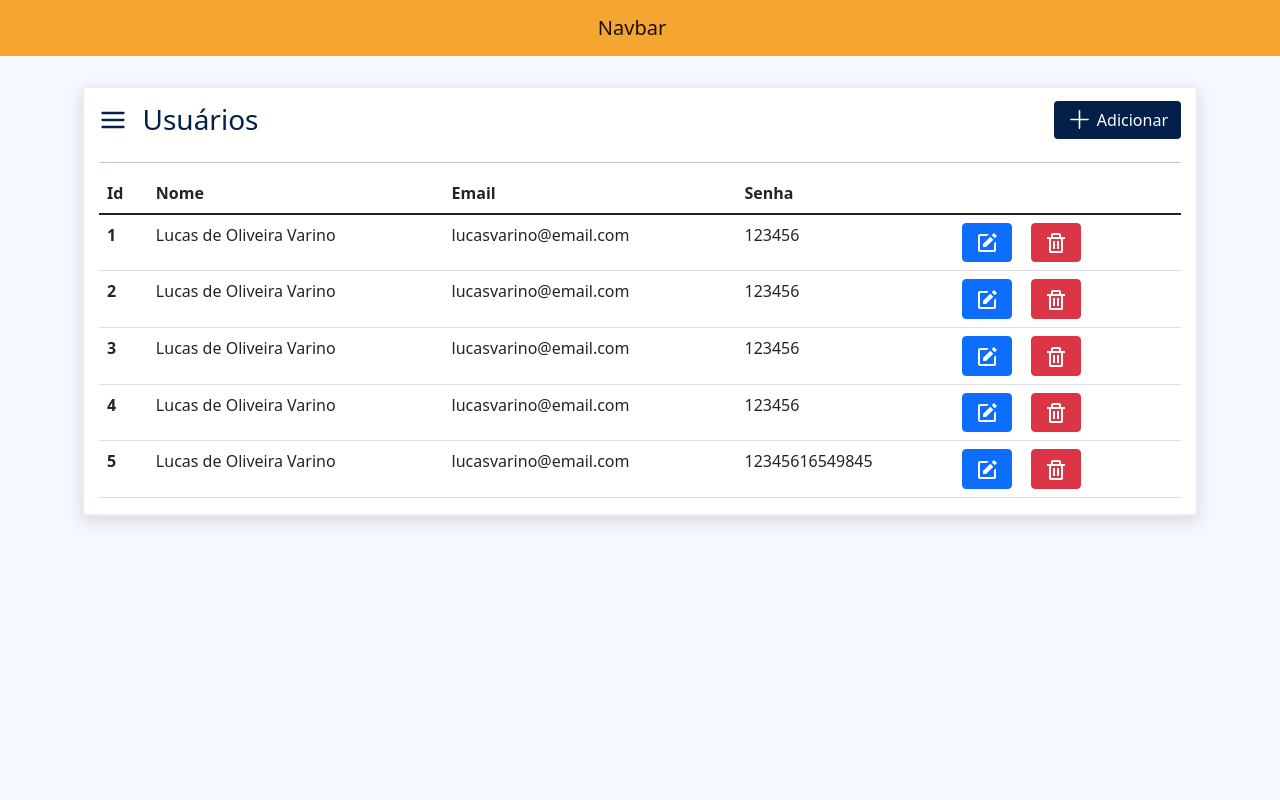
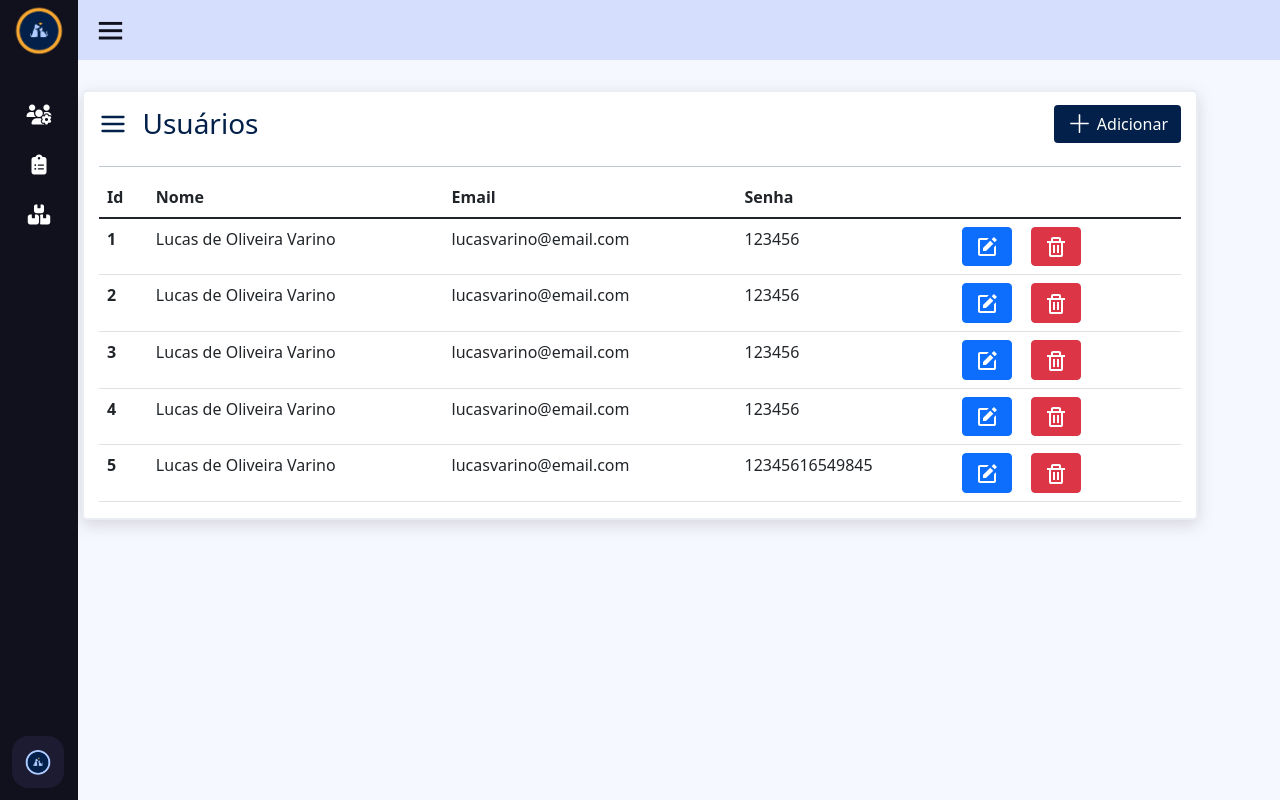
Before and after one commit to Maycdouglas/Trainee2021.2, a PHP site: page /views/admin/usuarios.html in a window 1280 px wide. Run offline with PHP 8.4, Linux system fonts and the light colour scheme; some libraries are stand-ins or nearby versions.

Commit message:
Arruma diretorios e insere navbar na adm-usuarios

```diff
--- a/mycaopetshop/public/css/sidebar-adm.css
+++ b/mycaopetshop/public/css/sidebar-adm.css
@@ -210,7 +210,6 @@
   .home-section{
     position: relative;
     background: #e1e8ff;
-    height: 100vh;
     left: 260px;
     width: calc(100% - 260px);
     transition: all 0.5s ease;
--- a/mycaopetshop/views/admin/usuarios.html
+++ b/mycaopetshop/views/admin/usuarios.html
@@ -7,17 +7,72 @@
     <meta name="viewport" content="width=device-width, initial-scale=1.0">
     <link href="https://cdn.jsdelivr.net/npm/bootstrap@5.1.3/dist/css/bootstrap.min.css" rel="stylesheet"
         integrity="sha384-1BmE4kWBq78iYhFldvKuhfTAU6auU8tT94WrHftjDbrCEXSU1oBoqyl2QvZ6jIW3" crossorigin="anonymous">
+    <script src="https://kit.fontawesome.com/c11bde093d.js" crossorigin="anonymous"></script>
+    <link href='https://unpkg.com/boxicons@2.0.7/css/boxicons.min.css' rel='stylesheet'>
     <link rel="stylesheet" href="../../public/css/usuarios.css">
+    <link rel="stylesheet" href="../../public/css/sidebar-adm.css">
     <title>Admin - Usuários</title>
 </head>
 
 <body>
     <header>
-        <nav class="navbar navbar-expand-lg navbar-light bg-principal">
-            <div class="container-md justify-content-center">
-                <a class="navbar-brand" href="#">Navbar</a>
+        <div class="sidebar close">
+            <div class="logo-details">
+                <img class="d-flex" src="../../public/assets/Icone com borda amarela.png">
+                <span class="logo_name">MyCao</span>
             </div>
-        </nav>
+            <ul class="nav-links">
+                <li>
+                    <a href="usuarios.html">
+                        <i class='fas fa-users-cog'></i>
+                        <span class="link_name">Usuários</span>
+                    </a>
+                    <ul class="sub-menu blank">
+                        <li><a class="link_name" href="usuarios.html">Usuários</a></li>
+                    </ul>
+                </li>
+                <li>
+                    <div class="iocn-link">
+                        <a href="view-adm-categorias.html">
+                            <i class='fas fa-clipboard-list'></i>
+                            <span class="link_name">Categorias</span>
+                        </a>
+                    </div>
+                    <ul class="sub-menu blank">
+                        <li><a class="link_name" href="view-adm-categorias.html">Categorias</a></li>
+                    </ul>
+                </li>
+                <li>
+                    <div class="iocn-link">
+                        <a href="view-adm-produtos.html">
+                            <i class='fas fa-boxes'></i>
+                            <span class="link_name">Produtos</span>
+                        </a>
+                    </div>
+                    <ul class="sub-menu blank">
+                        <li><a class="link_name" href="view-adm-produtos.html">Produtos</a></li>
+                    </ul>
+                </li>
+
+
+                <li>
+                    <div class="profile-details">
+                        <div class="profile-content">
+                            <img class="d-flex" src="../../public/assets/Icone com borda azul claro.png">
+                        </div>
+                        <div class="name-job">
+                            <div class="profile_name">Usuário</div>
+                        </div>
+                        <i class='fas fa-sign-out-alt'></i>
+                    </div>
+                </li>
+            </ul>
+        </div>
+        <section class="home-section">
+            <div class="home-content">
+                <i class='bx bx-menu'></i>
+            </div>
+        </section>
     </header>
     <main class="container principal">
         <div class="main">
@@ -268,6 +323,27 @@
     <script src="https://cdn.jsdelivr.net/npm/bootstrap@5.1.3/dist/js/bootstrap.bundle.min.js"
         integrity="sha384-ka7Sk0Gln4gmtz2MlQnikT1wXgYsOg+OMhuP+IlRH9sENBO0LRn5q+8nbTov4+1p"
         crossorigin="anonymous"></script>
+    <script src="https://cdn.jsdelivr.net/npm/@popperjs/core@2.10.2/dist/umd/popper.min.js"
+        integrity="sha384-7+zCNj/IqJ95wo16oMtfsKbZ9ccEh31eOz1HGyDuCQ6wgnyJNSYdrPa03rtR1zdB"
+        crossorigin="anonymous"></script>
+    <script src="https://cdn.jsdelivr.net/npm/bootstrap@5.1.3/dist/js/bootstrap.min.js"
+        integrity="sha384-QJHtvGhmr9XOIpI6YVutG+2QOK9T+ZnN4kzFN1RtK3zEFEIsxhlmWl5/YESvpZ13"
+        crossorigin="anonymous"></script>
+    <script>
+        let arrow = document.querySelectorAll(".arrow");
+        for (var i = 0; i < arrow.length; i++) {
+            arrow[i].addEventListener("click", (e) => {
+                let arrowParent = e.target.parentElement.parentElement;
+                arrowParent.classList.toggle("showMenu");
+            });
+        }
+        let sidebar = document.querySelector(".sidebar");
+        let sidebarBtn = document.querySelector(".bx-menu");
+        console.log(sidebarBtn);
+        sidebarBtn.addEventListener("click", () => {
+            sidebar.classList.toggle("close");
+        });
+    </script>
 </body>
 
 </html>
```
Also changed, not shown: mycaopetshop/views/admin/sidebar-adm.html (renamed from mycaopetshop/views/site/sidebar-adm.html), mycaopetshop/views/admin/view-adm-produtos.html (renamed from mycaopetshop/views/site/view-adm-produtos.html).
